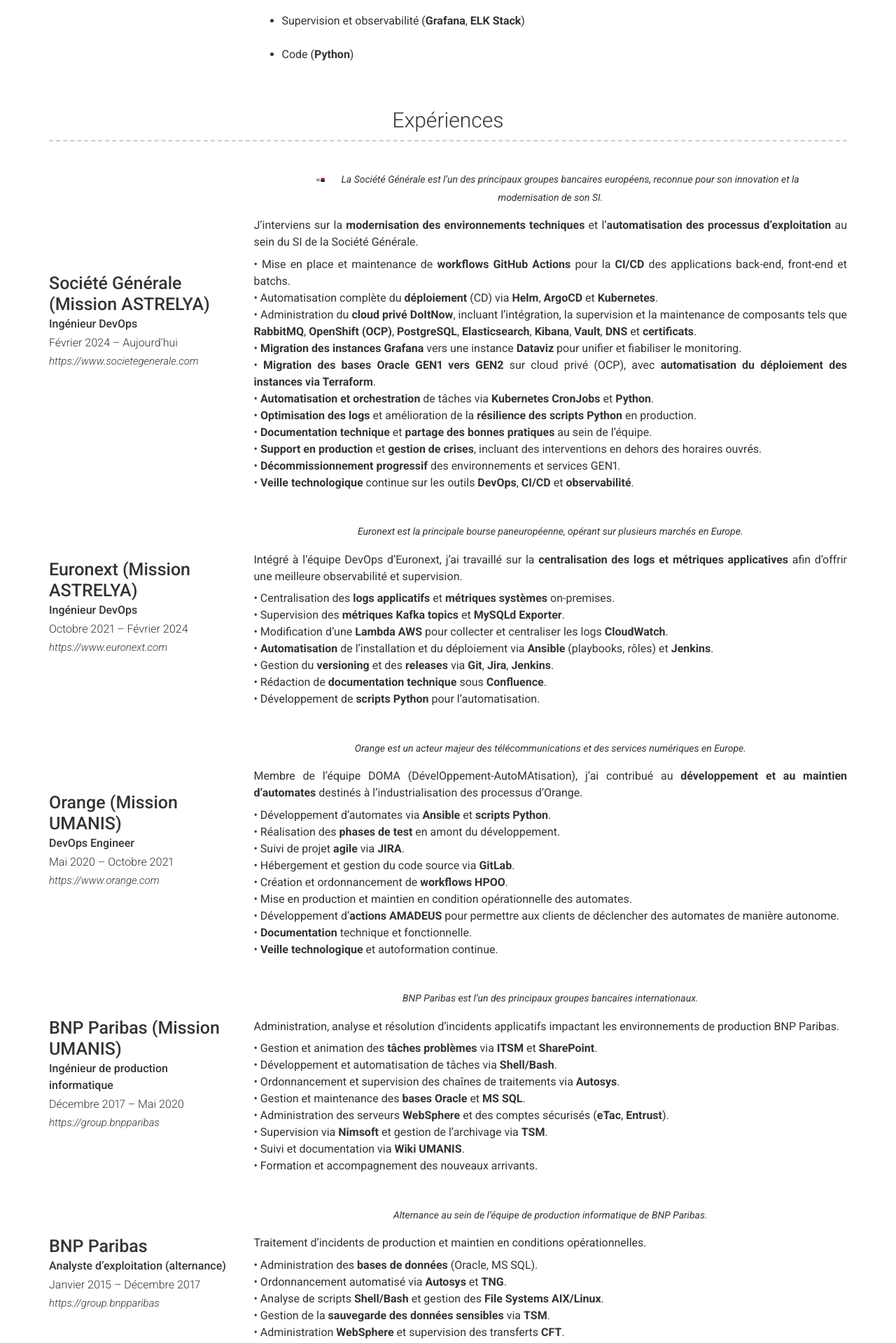
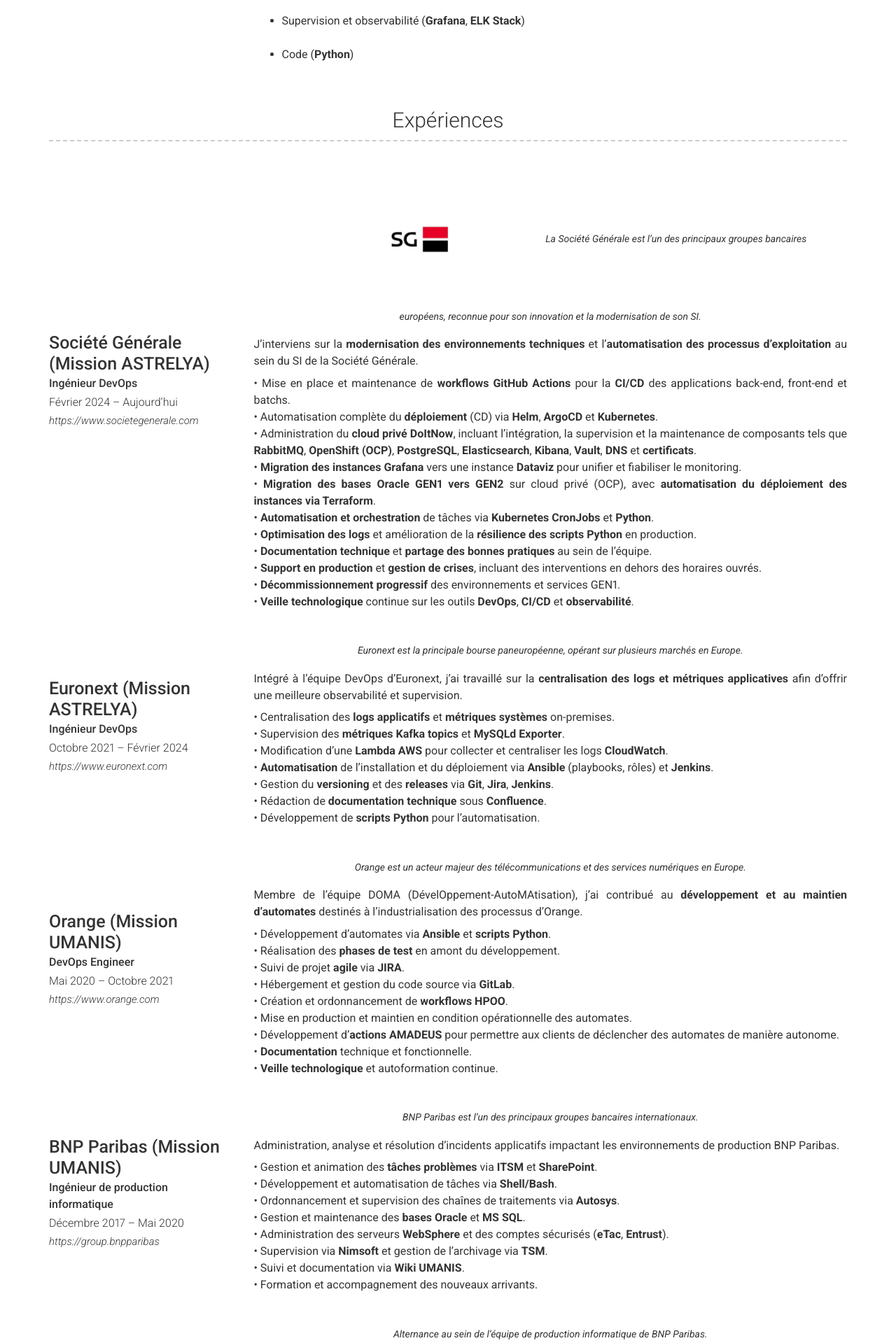
Before and after one commit to SERDANI/serdaninicolas.github.io, a Jekyll site: the page built from index.md, in a window 1280 px wide. Shown: the part 844-2763 px from the top of the page at 70% size. Built offline with Jekyll 4.4.1, drawn with Linux system fonts in a browser that asks for light colours; nearby versions of some CDN libraries.

Commit message:
Update _config.yml

```diff
--- a/_config.yml
+++ b/_config.yml
@@ -50,7 +50,7 @@ content:
         caption: Février 2024 – Aujourd’hui
         link: https://www.societegenerale.com
         quote: >
-          <img src="images/logo_sg.jpg" alt="Société Générale" height="30"> La Société Générale est l’un des principaux groupes bancaires européens, reconnue pour son innovation et la modernisation de son SI.
+          <img src="images/logo_sg.jpg" alt="Société Générale" height="200"> La Société Générale est l’un des principaux groupes bancaires européens, reconnue pour son innovation et la modernisation de son SI.
         description: |
           J’interviens sur la **modernisation des environnements techniques** et l’**automatisation des processus d’exploitation** au sein du SI de la Société Générale.
 
```
